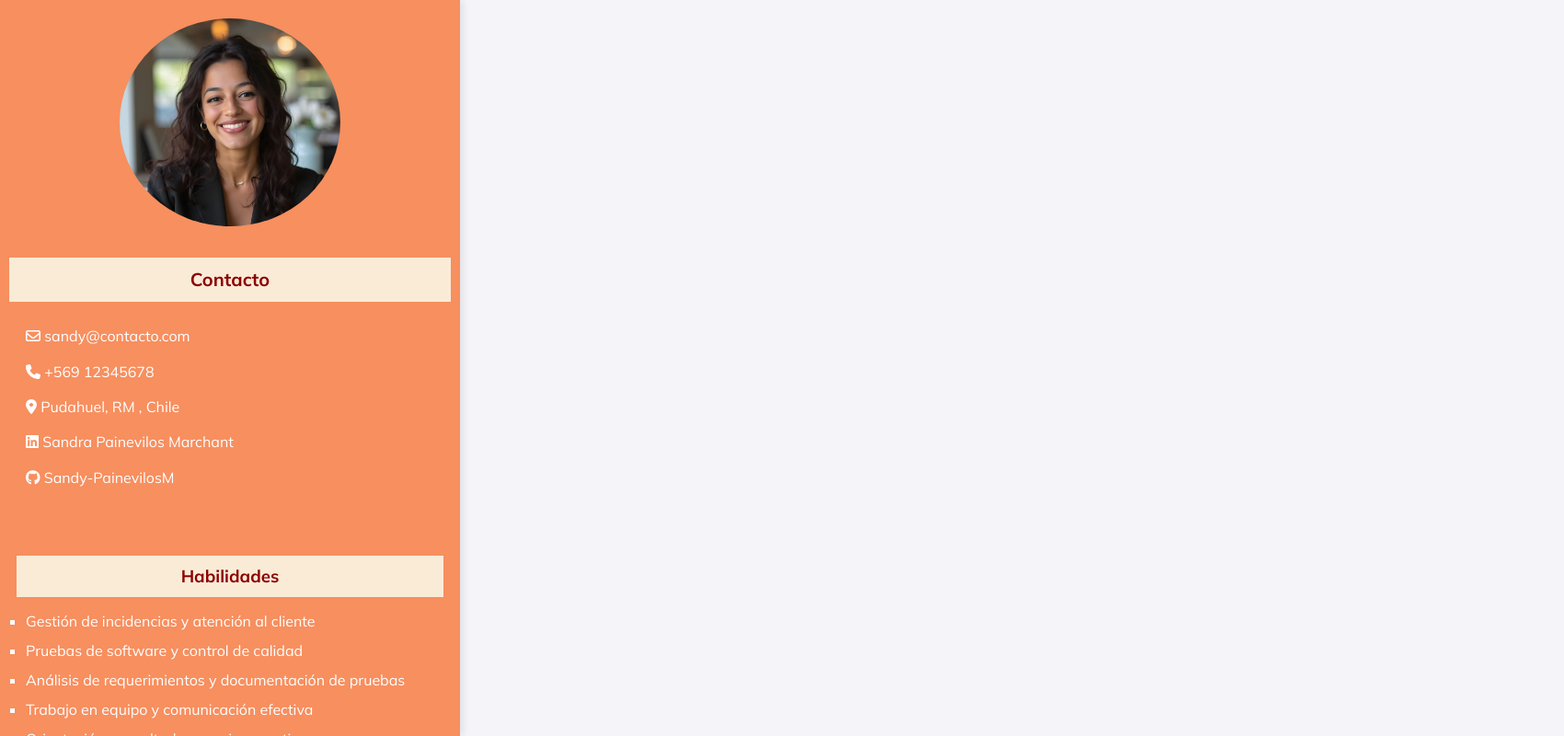
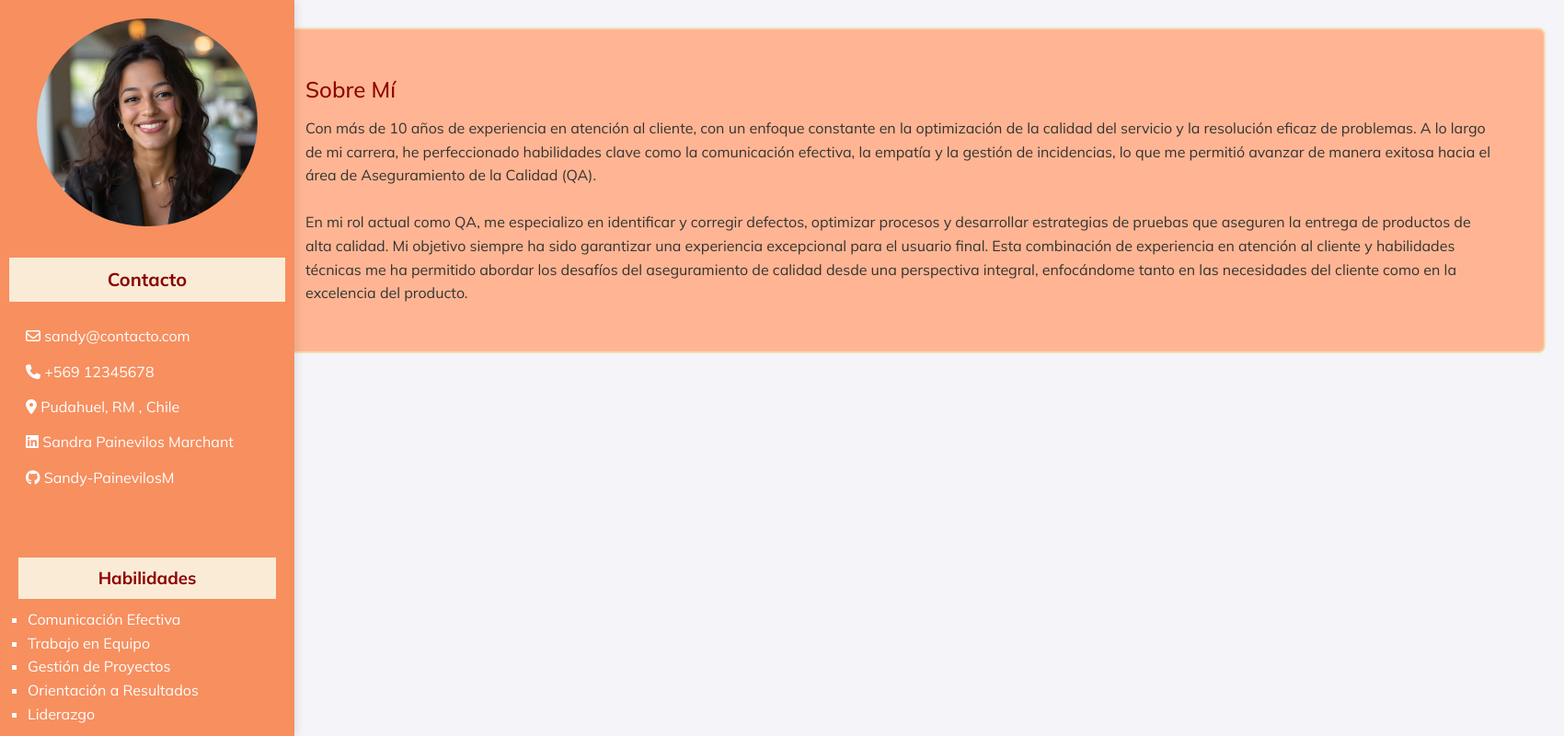
Before and after one commit to Gabcor27/SP-Desarrollo-CV.github.io, a plain HTML site: page index.html in a window 1280 px wide. Shown: the whole page at 92% size, 1700 px wide, since content can reach past the window. Drawn offline with Linux system fonts and the light colour scheme.

Commit message:
se agrega información en about-box, se ajusta el diseño del cv.

```diff
--- a/assets/styles.css
+++ b/assets/styles.css
@@ -19,7 +19,7 @@ body {
     position: fixed;
     top: 0;
     left: 0;
-    width: 500px;
+    width: 320px;
     height: 100%;
     background-color: #f78f5f;
     padding-top: 20px;
@@ -58,9 +58,9 @@ body {
 .skills {
     font-size: 16px;
     text-align:justify;
-    padding: 10px;
-    margin: 8px;
-    line-height: 2.0;
+    padding: 14px;
+    margin: 6px;
+    line-height: 1.6;
 }
 .titulo {
     color: darkred;
@@ -73,3 +73,27 @@ body {
     list-style: square;
     padding: 10px;
 }
+.content {
+    margin-left: 260px;
+    padding: 20px;
+}
+.about-box {
+    width: 1400px;
+    background-color: #ffb593;
+    border: 2px solid wheat;
+    border-radius: 8px;
+    padding: 50px;
+    box-shadow: 0px 4px 10px egba (0,0,0,0.1);
+    margin-top: 10px;
+}
+.about-box h2 {
+    font-size: 24px;
+    font-weight: 500;
+    margin-bottom: 15px;
+    color: darkred;
+}
+.about-box p{
+    font-size: 16px;
+    line-height: 1.6;
+    color: #333;
+}
--- a/index.html
+++ b/index.html
@@ -11,6 +11,7 @@
     <link href="https://fonts.googleapis.com/css2?family=Mulish:ital,wght@0,200..1000;1,200..1000&display=swap" rel="stylesheet">
 </head>
 <body>
+    <header>
         <div class="sidebar">
             <div class="logo">
                 <img src="./img/Imagen de referencia CV.png" alt="Logo" class="logo-img">
@@ -27,21 +28,30 @@
                     <section class="skills">
                         <h3 class="titulo">Habilidades</h3>
                         <ul>
-                        <li>Gestión de incidencias y atención al cliente</li>
-                        <li>Pruebas de software y control de calidad</li>
-                        <li>Análisis de requerimientos y documentación de pruebas</li>
-                        <li>Trabajo en equipo y comunicación efectiva</li>
-                        <li> Orientación a resultados y mejora continua</li>
+                            <li>Comunicación Efectiva</li>
+                            <li>Trabajo en Equipo</li>
+                            <li>Gestión de Proyectos</li>
+                            <li>Orientación a Resultados</li>
+                            <li> Liderazgo</li>
                         </ul>
                     </section>
+                </div>
+            </div>
+    </header>
+    <nav>
+        <div class="content">
+            <div class="about-box">
+                <h2> Sobre Mí</h2>
+                <p> Con más de 10 años de experiencia en atención al cliente, con un enfoque constante en la optimización de la calidad del servicio y la resolución eficaz de problemas. A lo largo de mi carrera, he perfeccionado habilidades clave como la comunicación efectiva, la empatía y la gestión de incidencias, lo que me permitió avanzar de manera exitosa hacia el área de Aseguramiento de la Calidad (QA). <br>
+                    <br> En mi rol actual como QA, me especializo en identificar y corregir defectos, optimizar procesos y desarrollar estrategias de pruebas que aseguren la entrega de productos de alta calidad. Mi objetivo siempre ha sido garantizar una experiencia excepcional para el usuario final. Esta combinación de experiencia en atención al cliente y habilidades técnicas me ha permitido abordar los desafíos del aseguramiento de calidad desde una perspectiva integral, enfocándome tanto en las necesidades del cliente como en la excelencia del producto.
+                </p>
+            </div>
 
         </div>
+    </nav>
+
+
     </div>
-        <nav>
-
-        </nav>
-    </div>
-    <nav>
 
 </body>
 </html>
```
Lines whose indentation alone changed are shown as unchanged.
